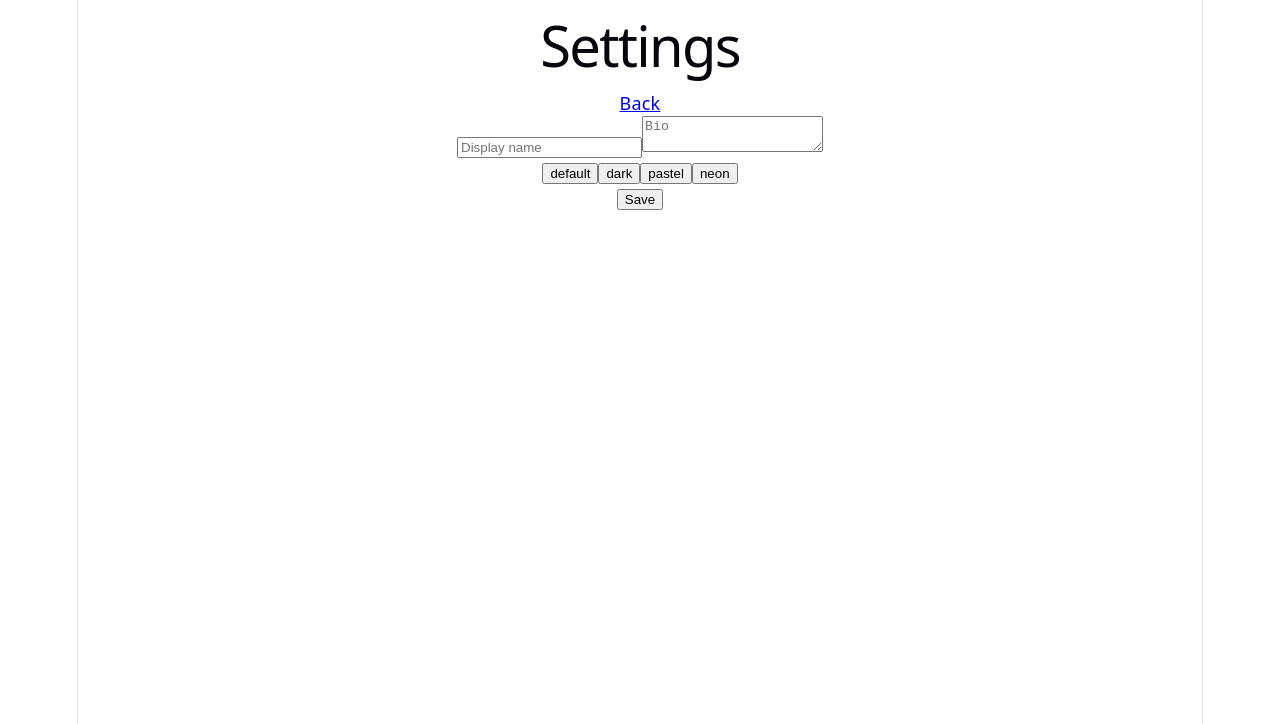
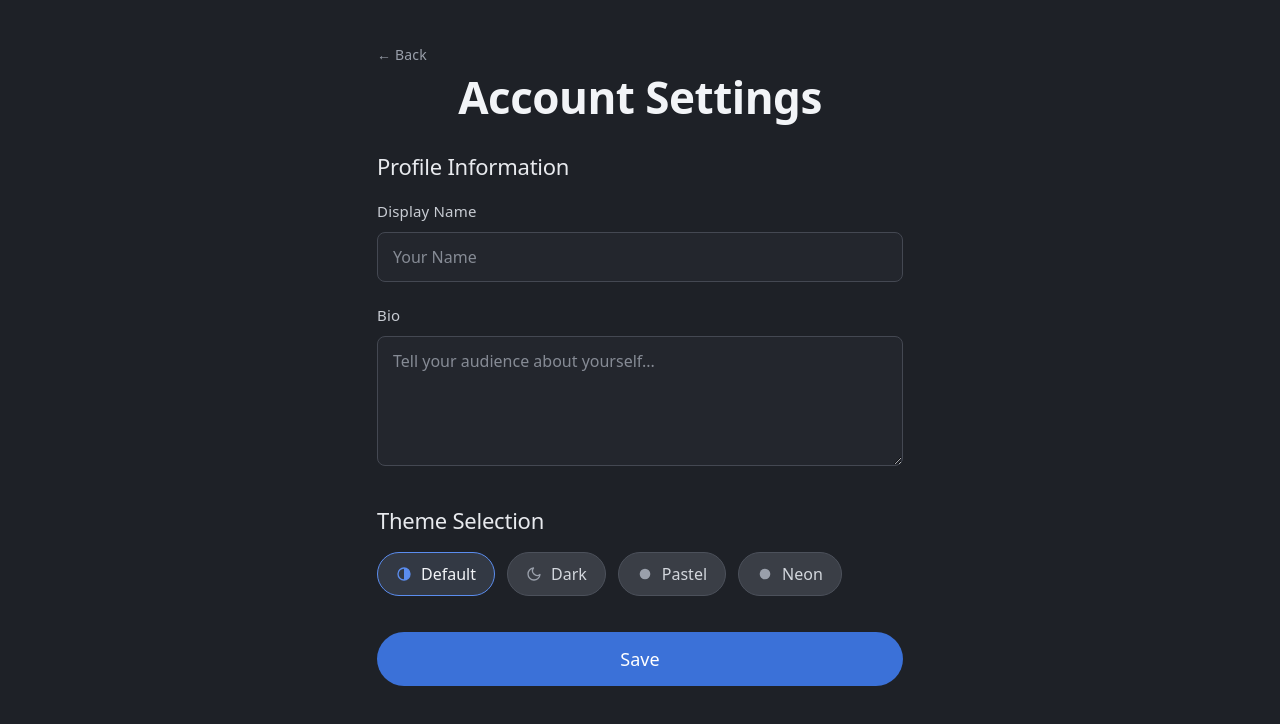
Before and after one commit to vamshi-987/linkinbio, a React app in the folder frontend/: page /settings in a window 1280 px wide. Shown: the top 724 px of the page. Built offline with nearby package versions, Linux system fonts and the light colour scheme; no server answers; sample sign-in values are in the browser's storage; the HTML template or start-up script is replaced by a standard one.

Commit message:
settings page redesign

```diff
--- a/frontend/src/pages/SettingsPage.jsx
+++ b/frontend/src/pages/SettingsPage.jsx
@@ -2,7 +2,32 @@ import { useState } from 'react';
 import { updateProfile } from '../api/profileApi';
 import { Link } from 'react-router-dom';
 
-const themes = ['default', 'dark', 'pastel', 'neon'];
+const ContrastIcon = () => (
+  <svg width="16" height="16" viewBox="0 0 24 24" aria-hidden="true">
+    <circle cx="12" cy="12" r="9" fill="none" stroke="currentColor" strokeWidth="2" />
+    <path d="M12 3a9 9 0 0 1 0 18Z" fill="currentColor" />
+  </svg>
+);
+
+const MoonIcon = () => (
+  <svg width="16" height="16" viewBox="0 0 24 24" fill="none" stroke="currentColor"
+       strokeWidth="2" strokeLinecap="round" strokeLinejoin="round" aria-hidden="true">
+    <path d="M21 12.79A9 9 0 1 1 11.21 3 7 7 0 0 0 21 12.79Z" />
+  </svg>
+);
+
+const DotIcon = () => (
+  <svg width="16" height="16" viewBox="0 0 24 24" aria-hidden="true">
+    <circle cx="12" cy="12" r="8" fill="currentColor" />
+  </svg>
+);
+
+const themes = [
+  { id: 'default', label: 'Default', Icon: ContrastIcon },
+  { id: 'dark', label: 'Dark', Icon: MoonIcon },
+  { id: 'pastel', label: 'Pastel', Icon: DotIcon },
+  { id: 'neon', label: 'Neon', Icon: DotIcon },
+];
 
 export default function SettingsPage() {
   const [displayName, setDisplayName] = useState('');
@@ -18,27 +43,216 @@ export default function SettingsPage() {
   };
 
   return (
-    <div className="max-w-sm mx-auto mt-10 p-4">
-      <div className="flex justify-between items-center mb-6">
-        <h1 className="text-2xl font-bold">Settings</h1>
-        <Link to="/dashboard" className="text-sm underline">Back</Link>
+    <div className="settings-screen">
+      <style>{settingsStyles}</style>
+      <div className="settings-container">
+        <Link to="/dashboard" className="settings-back">← Back</Link>
+        <h1 className="settings-title">Account Settings</h1>
+
+        <form onSubmit={handleSave} className="settings-form">
+          <section className="settings-section">
+            <h2 className="settings-heading">Profile Information</h2>
+
+            <label className="settings-label" htmlFor="displayName">Display Name</label>
+            <input
+              id="displayName"
+              className="settings-input"
+              placeholder="Your Name"
+              value={displayName}
+              onChange={(e) => setDisplayName(e.target.value)}
+            />
+
+            <label className="settings-label" htmlFor="bio">Bio</label>
+            <textarea
+              id="bio"
+              className="settings-input settings-textarea"
+              placeholder="Tell your audience about yourself..."
+              value={bio}
+              onChange={(e) => setBio(e.target.value)}
+            />
+          </section>
+
+          <section className="settings-section">
+            <h2 className="settings-heading">Theme Selection</h2>
+            <div className="settings-themes">
+              {themes.map(({ id, label, Icon }) => (
+                <button
+                  type="button"
+                  key={id}
+                  onClick={() => setTheme(id)}
+                  aria-pressed={theme === id}
+                  className={`settings-theme${theme === id ? ' is-selected' : ''}`}
+                >
+                  <span className="settings-theme-icon"><Icon /></span>
+                  {label}
+                </button>
+              ))}
+            </div>
+          </section>
+
+          <button className="settings-save" type="submit">Save</button>
+          {saved && <p className="settings-saved">Saved!</p>}
+        </form>
       </div>
-      <form onSubmit={handleSave} className="space-y-3">
-        <input className="w-full border rounded px-3 py-2" placeholder="Display name"
-               value={displayName} onChange={e => setDisplayName(e.target.value)} />
-        <textarea className="w-full border rounded px-3 py-2" placeholder="Bio"
-                  value={bio} onChange={e => setBio(e.target.value)} />
-        <div className="flex gap-2">
-          {themes.map(t => (
-            <button type="button" key={t} onClick={() => setTheme(t)}
-                    className={`px-3 py-1 rounded border ${theme === t ? 'bg-black text-white' : ''}`}>
-              {t}
-            </button>
-          ))}
-        </div>
-        <button className="w-full bg-black text-white rounded py-2" type="submit">Save</button>
-        {saved && <p className="text-green-600 text-sm">Saved!</p>}
-      </form>
     </div>
   );
 }
+
+const settingsStyles = `
+  .settings-screen {
+    position: fixed;
+    inset: 0;
+    overflow-y: auto;
+    background: #1e2127;
+    font-family: system-ui, 'Segoe UI', Roboto, sans-serif;
+    color: #e8eaee;
+  }
+  .settings-container {
+    position: relative;
+    width: 100%;
+    max-width: 566px;
+    margin: 0 auto;
+    padding: 40px 20px 64px;
+    box-sizing: border-box;
+    text-align: left;
+  }
+  .settings-back {
+    display: inline-block;
+    margin-bottom: 8px;
+    font-size: 14px;
+    color: #9aa0ab;
+    text-decoration: none;
+  }
+  .settings-back:hover {
+    color: #e8eaee;
+  }
+  .settings-title {
+    margin: 8px 0 44px;
+    text-align: center;
+    font-size: 44px;
+    font-weight: 700;
+    letter-spacing: -0.5px;
+    color: #f2f4f7;
+  }
+  .settings-form {
+    display: flex;
+    flex-direction: column;
+  }
+  .settings-section {
+    margin-bottom: 36px;
+  }
+  .settings-heading {
+    margin: 0 0 18px;
+    font-size: 22px;
+    font-weight: 500;
+    color: #e8eaee;
+  }
+  .settings-label {
+    display: block;
+    margin-bottom: 8px;
+    font-size: 15px;
+    color: #c8ccd3;
+  }
+  .settings-input {
+    width: 100%;
+    box-sizing: border-box;
+    margin-bottom: 20px;
+    padding: 13px 15px;
+    font-family: inherit;
+    font-size: 16px;
+    color: #e8eaee;
+    background: #23262d;
+    border: 1px solid #444852;
+    border-radius: 8px;
+    outline: none;
+    transition: border-color 0.2s, box-shadow 0.2s;
+  }
+  .settings-input:last-child {
+    margin-bottom: 0;
+  }
+  .settings-input::placeholder {
+    color: #868b95;
+  }
+  .settings-input:focus {
+    border-color: #5b8def;
+    box-shadow: 0 0 0 3px rgba(91, 141, 239, 0.2);
+  }
+  .settings-textarea {
+    min-height: 130px;
+    resize: vertical;
+  }
+  .settings-themes {
+    display: flex;
+    flex-wrap: wrap;
+    gap: 12px;
+  }
+  .settings-theme {
+    display: inline-flex;
+    align-items: center;
+    gap: 9px;
+    padding: 10px 18px;
+    font-family: inherit;
+    font-size: 16px;
+    color: #d3d7dd;
+    background: #3a3e46;
+    border: 1px solid #4c515b;
+    border-radius: 999px;
+    cursor: pointer;
+    transition: background 0.2s, border-color 0.2s;
+  }
+  .settings-theme:hover {
+    background: #454a54;
+  }
+  .settings-theme.is-selected {
+    background: #333944;
+    border-color: #5b8def;
+    color: #f2f4f7;
+  }
+  .settings-theme-icon {
+    display: flex;
+    color: #9aa0ab;
+  }
+  .settings-theme.is-selected .settings-theme-icon {
+    color: #5b8def;
+  }
+  .settings-save {
+    padding: 15px 16px;
+    font-family: inherit;
+    font-size: 18px;
+    font-weight: 500;
+    color: #fff;
+    background: #3b71d8;
+    border: none;
+    border-radius: 999px;
+    cursor: pointer;
+    transition: filter 0.2s;
+  }
+  .settings-save:hover {
+    filter: brightness(1.08);
+  }
+  .settings-save:active {
+    filter: brightness(0.95);
+  }
+  .settings-saved {
+    margin: 12px 0 0;
+    text-align: center;
+    font-size: 15px;
+    color: #4ade80;
+  }
+  @media (max-width: 600px) {
+    .settings-container {
+      padding: 28px 18px 48px;
+    }
+    .settings-title {
+      font-size: 30px;
+      margin-bottom: 32px;
+    }
+    .settings-heading {
+      font-size: 19px;
+    }
+    .settings-theme {
+      flex: 1 1 calc(50% - 12px);
+      justify-content: center;
+    }
+  }
+`;
```
